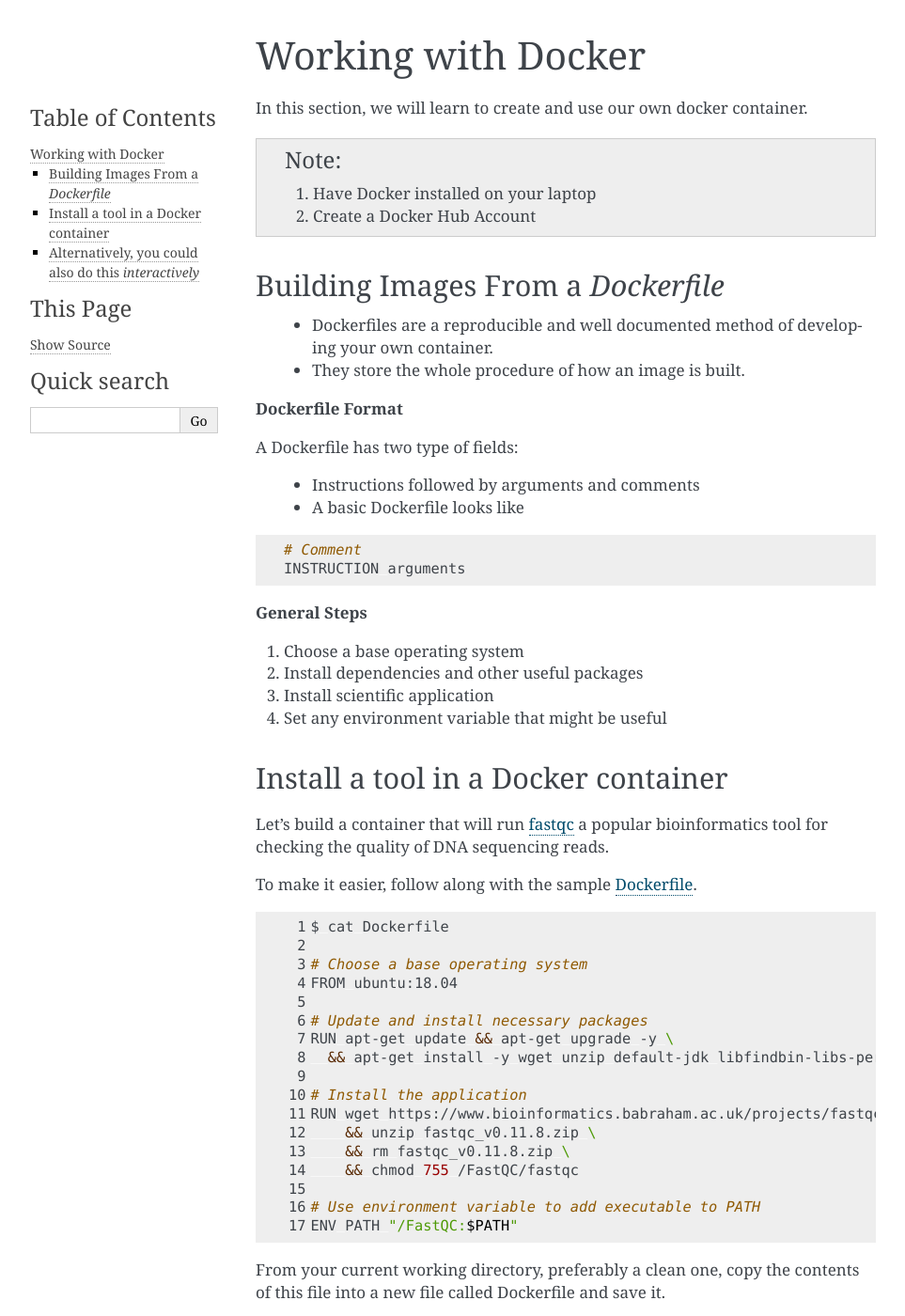
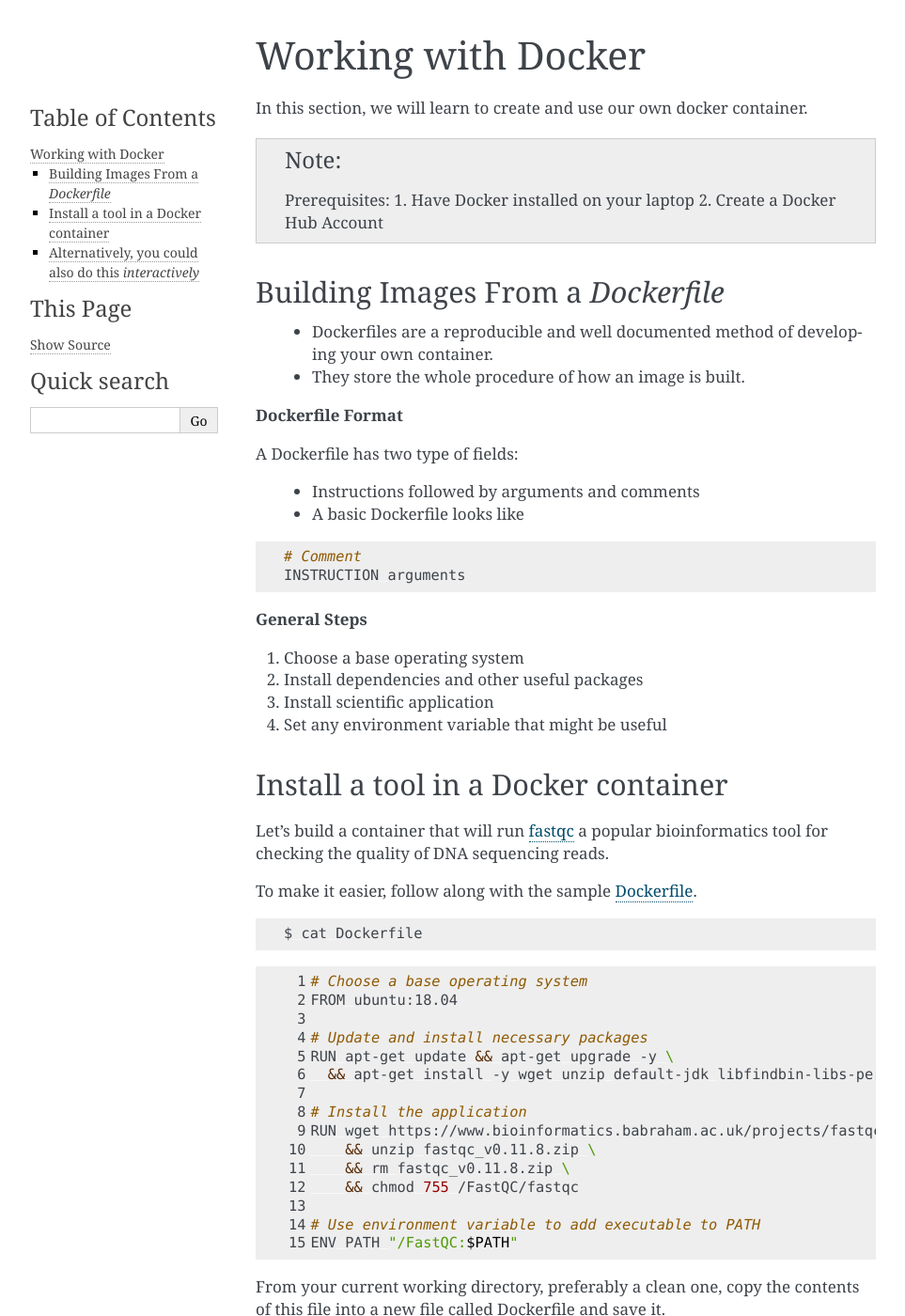
Before and after one commit to TACC/containers_at_tacc, a Sphinx documentation site: the page built from docs/containers/03.handsondocker.rst, in a window 1280 px wide and 1400 px high. Shown: the whole window at 94% size, without its empty margins (148-1111 px from the left). Built offline with Sphinx 7.4.7, drawn with Linux system fonts in a browser that asks for light colours; some of the changed lines change nothing that is shown.

Commit message:
some minor changes

```diff
--- a/docs/containers/03.handsondocker.rst
+++ b/docs/containers/03.handsondocker.rst
@@ -5,6 +5,7 @@
 In this section, we will learn to create and use our own docker container.
 
 .. note::
+  Prerequisites:
   1. Have Docker installed on your laptop
   2. Create a Docker Hub Account
 
@@ -43,9 +44,12 @@
 To make it easier, follow along with the sample `Dockerfile <https://github.com/TACC/containers_at_tacc/blob/master/docs/containers/fastqc-dev/Dockerfile>`_.
 
 .. code-block:: bash
-   :linenos:
 
    $ cat Dockerfile
+
+
+.. code-block:: bash
+   :linenos:
 
    # Choose a base operating system
    FROM ubuntu:18.04
@@ -93,7 +97,7 @@
 
 .. code-block:: bash
 
-   $ docker run --rm username/fastqc:0.11.8 which fastqc
+   $ docker run username/fastqc:0.11.8 which fastqc
    /FastQC/fastqc
 
 *Unpacking the 'docker run' command*
```
